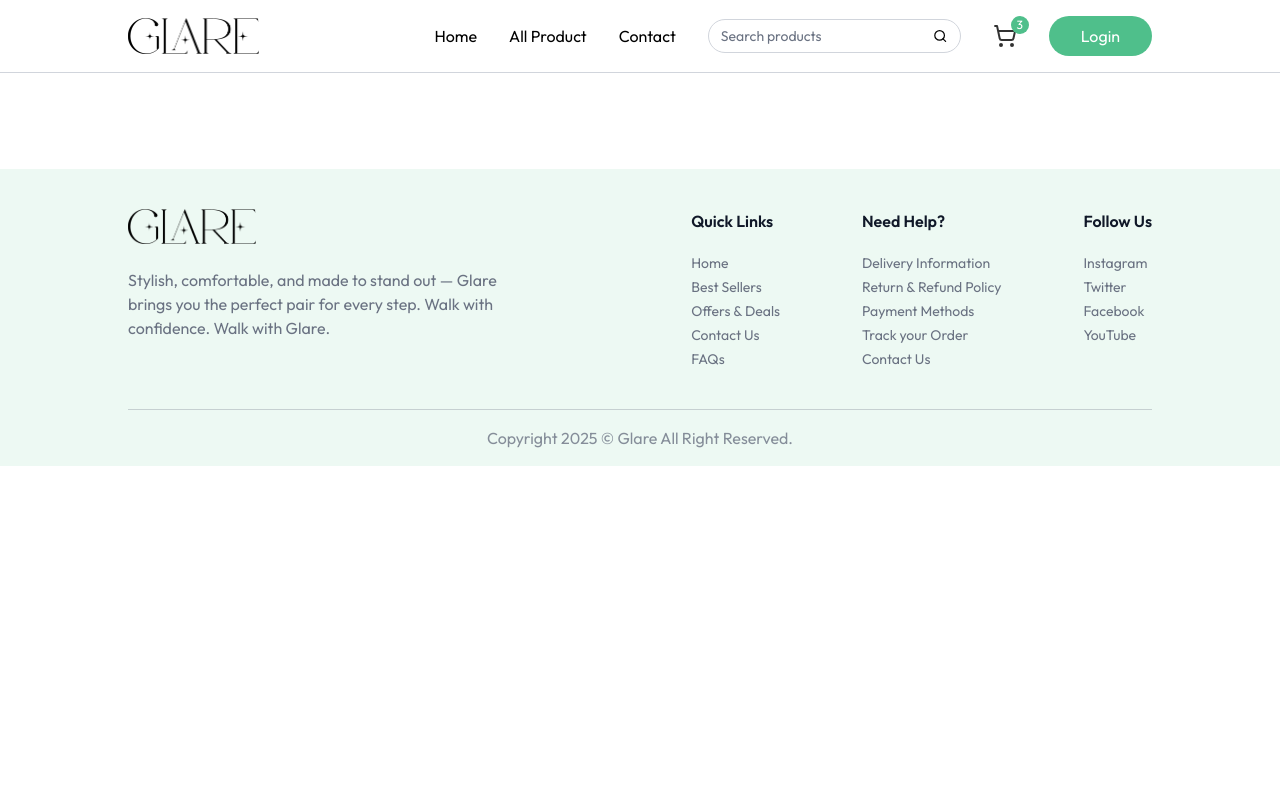
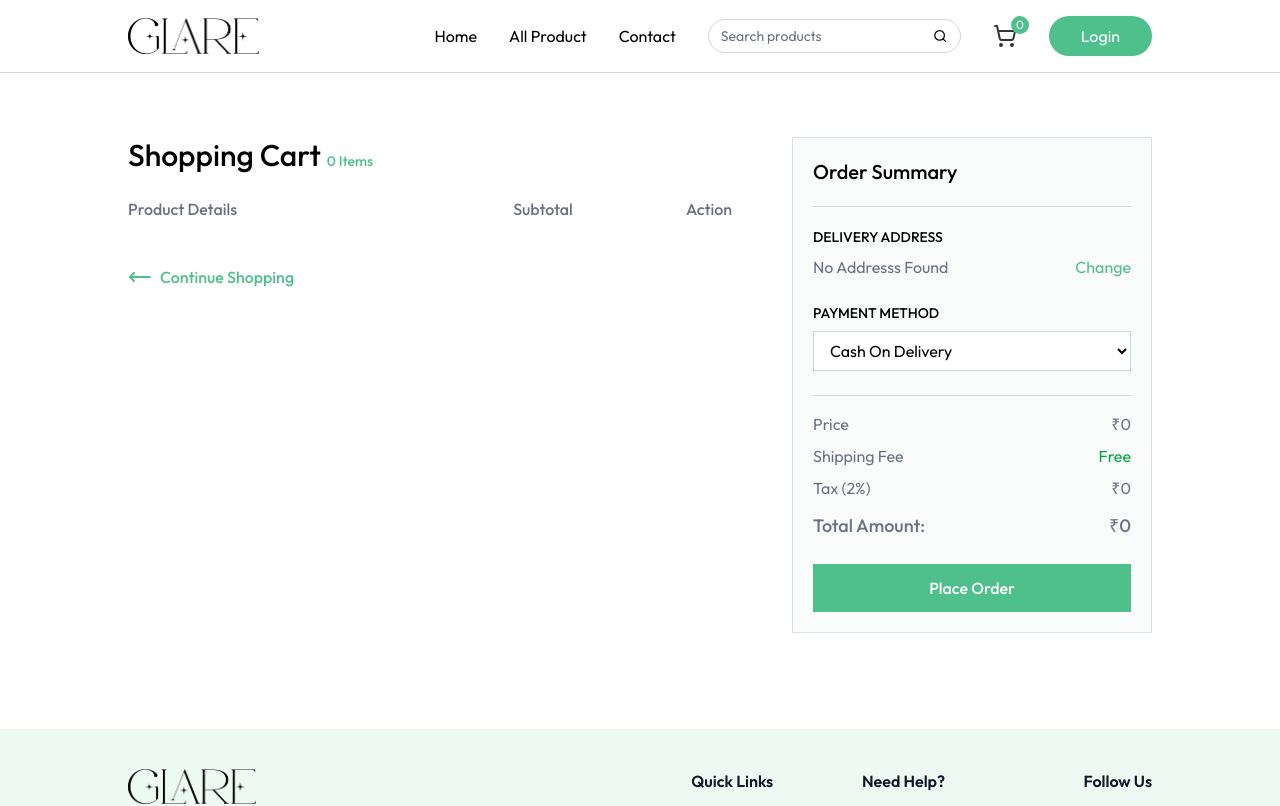
Before and after one commit to SahilRawat8587/Glare, a React (Vite) app in the folder frontend/: page /cart in a window 1280 px wide. Shown: the top 806 px of the page. Built offline with nearby package versions, Linux system fonts and the light colour scheme.

Commit message:
Add Cart page and integrate cart functionality: implement Cart component, add dummy address data, and update context for cart item count

```diff
--- a/frontend/src/App.jsx
+++ b/frontend/src/App.jsx
@@ -9,6 +9,7 @@
 import AllProduct from './pages/AllProducts/AllProduct'
 import ProductCategory from './pages/ProductCategory/ProductCategory'
 import ProductDetails from './pages/ProductDetails/ProductDetails'
+import Cart from './pages/Cart/Cart'
 
 function App() {
 
@@ -29,6 +30,8 @@
           <Route path='/products' element={<AllProduct />} />
           <Route path='/products/:category' element={<ProductCategory />} />
           <Route path='/products/:category/:id' element={<ProductDetails />} />
+          <Route path='/cart' element={<Cart />} />
+
 
         </Routes>
       </div>
--- a/frontend/src/assets/assets.js
+++ b/frontend/src/assets/assets.js
@@ -72,6 +72,41 @@
         path: "ballet-flats",
         image : ballet_flats,
         bgColor: "#E7F2FF",
+    },
+]
+
+export const dummyAddress = [
+    {
+        id: 1,
+        street: "123 Main Street",
+        city: "New York",
+        state: "NY",
+        country: "USA",
+        zipCode: "10001",
+    },
+    {
+        id: 2,
+        street: "456 Elm Street",
+        city: "Los Angeles",
+        state: "CA",
+        country: "USA",
+        zipCode: "90001",
+    },
+    {
+        id: 3,
+        street: "789 Oak Avenue",
+        city: "Chicago",
+        state: "IL",
+        country: "USA",
+        zipCode: "60601",
+    },
+    {
+        id: 4,
+        street: "101 Pine Lane",
+        city: "Houston",
+        state: "TX",
+        country: "USA",
+        zipCode: "77001",
     },
 ]
 
--- a/frontend/src/components/Navbar.jsx
+++ b/frontend/src/components/Navbar.jsx
@@ -7,7 +7,7 @@
 
 const Navbar = () => {
     const [open, setOpen] = React.useState(false)
-    const {user, setuser, setshowUserLogin, navigate, searchQuery, setSearchQuery} = useAppContext();
+    const {user, setuser, setshowUserLogin, navigate, searchQuery, setSearchQuery, getCartCount} = useAppContext();
 
     const logout = async () => {
         setuser(null);
@@ -41,7 +41,7 @@
 
         <div onClick={() => navigate("/cart")} className="relative cursor-pointer">
             <ShoppingCart className='w-6 opacity-80' />
-            <button className="absolute -top-2 -right-3 text-xs text-white bg-primary w-[18px] h-[18px] rounded-full">3</button>
+            <button className="absolute -top-2 -right-3 text-xs text-white bg-primary w-[18px] h-[18px] rounded-full">{getCartCount()}</button>
         </div>
 
         {!user ? (
@@ -61,10 +61,16 @@
         )}
     </div>
 
-    <button onClick={() => open ? setOpen(false) : setOpen(true)} aria-label="Menu" className="sm:hidden">
+    <div className='flex items-center gap-6 sm:hidden'>
+        <div onClick={() => navigate("/cart")} className="relative cursor-pointer">
+            <ShoppingCart className='w-6 opacity-80' />
+            <button className="absolute -top-2 -right-3 text-xs text-white bg-primary w-[18px] h-[18px] rounded-full">{getCartCount()}</button>
+        </div>
+    <button onClick={() => open ? setOpen(false) : setOpen(true)} aria-label="Menu" className="">
         {/* Menu Icon SVG */}
         <AlignJustify />
     </button>
+    </div>
 
     {/* Mobile Menu */}
     { open && (
--- a/frontend/src/context/AppContext.jsx
+++ b/frontend/src/context/AppContext.jsx
@@ -65,17 +65,17 @@
 
     }
 
-    // Cart Item Count Function
+    //Get Cart Item Count Function
     const getCartCount = () => {
-        let totalcount = 0;
+        let totalCount = 0;
         for(const item in cartItems){
-            totalcount += cartItems[item];
+            totalCount += cartItems[item];
         }
-        return totalcount;
+        return totalCount;
     }
 
     //Total Cart Price or Amount
-    const getCartAmout = () => {
+    const getCartAmount = () => {
         let totalAmount = 0;
         for (const items in cartItems){
             let itemInfo = products.find((product)=> product._id === items);
@@ -92,7 +92,9 @@
         featchProducts()
     }, []);
 
-    const value = {navigate, user, setuser, setIsSeller, isSeller, showUserLogin, setshowUserLogin, products, currency, addToCart, updateCartItem, removeFromCart, cartItems, setCartItems, searchQuery, setSearchQuery};
+    const value = {navigate, user, setuser, setIsSeller, isSeller, showUserLogin, setshowUserLogin, products, currency, addToCart, updateCartItem, removeFromCart, cartItems, setCartItems, searchQuery, setSearchQuery,
+        getCartCount, getCartAmount
+    };
 
     return <AppContext.Provider value={value}>
         {children}
--- /dev/null
+++ b/frontend/src/pages/Cart/Cart.jsx
@@ -0,0 +1,144 @@
+import { useEffect, useState } from "react";
+import { useAppContext } from "../../context/AppContext";
+import { CircleX, MoveLeft } from "lucide-react";
+import { dummyAddress } from "../../assets/assets";
+
+const Cart = () => {
+    const [showAddress, setShowAddress] = useState(false)
+    const { products, cartItems, removeFromCart, getCartCount, updateCartItem, navigate, getCartAmount} = useAppContext();
+
+    const [ cartArray, setCartArray ] = useState([]);
+    //have to pass dummy address here
+    const [ addresses, setAddresses ] = useState(dummyAddress);
+
+    const [selectedAddress, setSelectedAddress] = useState(null);
+    const [paymentOption, setPaymentOption] = useState("COD");
+
+    const getCart = ()=> {
+        let tempArray =[]
+        for ( const key in cartItems){
+            const product = products.find((item)=>item._id === key)
+            if (product) { // Ensure product exists
+                product.quantity = cartItems[key];
+                tempArray.push(product);
+            }
+        }
+        setCartArray(tempArray);
+    }
+
+    const placeOrder = async () => {}
+    useEffect(() => {
+        if(products.length > 0 && cartItems){
+            getCart()
+        }
+    },[products, cartItems])
+
+
+
+    return products.length > 0 && cartItems ? (
+        <div className="flex flex-col md:flex-row mt-16">
+            <div className='flex-1 max-w-4xl'>
+                <h1 className="text-3xl font-medium mb-6">
+                    Shopping Cart <span className="text-sm text-primary">{getCartCount()} Items</span>
+                </h1>
+
+                <div className="grid grid-cols-[2fr_1fr_1fr] text-gray-500 text-base font-medium pb-3">
+                    <p className="text-left">Product Details</p>
+                    <p className="text-center">Subtotal</p>
+                    <p className="text-center">Action</p>
+                </div>
+
+                {cartArray.map((product, index) => (
+                    <div key={index} className="grid grid-cols-[2fr_1fr_1fr] text-gray-500 items-center text-sm md:text-base font-medium pt-3">
+                        <div className="flex items-center md:gap-6 gap-3">
+                            <div onClick={()=> {
+                                navigate(`/products/${product.category.toLowerCase()}/${product._id}`); scrollTo(0,0)
+                            }} className="cursor-pointer w-24 h-24 flex items-center justify-center border border-gray-300 rounded">
+                                <img className="max-w-full h-full object-cover" src={product.image[0]} alt={product.name} />
+                            </div>
+                            <div>
+                                <p className="hidden md:block font-semibold">{product.name}</p>
+                                <div className="font-normal text-gray-500/70">
+                                    <p>Size: <span>{product.size || "N/A"}</span></p>
+                                    <div className='flex items-center'>
+                                        <p>Qty:</p>
+                                        <select onChange={e => updateCartItem(product._id, Number(e.target.value))} value={cartItems[product._id]} className='outline-none'>
+                                            {Array(cartItems[product._id]> 9? cartItems[product._id] : 9).fill('').map((_, index) => (
+                                                <option key={index} value={index + 1}>{index + 1}</option>
+                                            ))}
+                                        </select>
+                                    </div>
+                                </div>
+                            </div>
+                        </div>
+                        <p className="text-center">₹{product.offerPrice * product.quantity}</p>
+                        <button onClick={()=> removeFromCart(product._id)} className="cursor-pointer mx-auto">
+                        <CircleX className="inline-block w-6 h-6 text-red-400" />
+                        </button>
+                    </div>)
+                )}
+
+                <button onClick={()=> {navigate("/products"); scrollTo(0,0)}} className="group cursor-pointer flex items-center mt-8 gap-2 text-primary font-medium">
+                <MoveLeft className="group-hover:-translate-x-1 transition"/>
+                    Continue Shopping
+                </button>
+
+            </div>
+
+            <div className="max-w-[360px] w-full bg-gray-100/40 p-5 max-md:mt-16 border border-gray-300/70">
+                <h2 className="text-xl md:text-xl font-medium">Order Summary</h2>
+                <hr className="border-gray-300 my-5" />
+
+                <div className="mb-6">
+                    <p className="text-sm font-medium uppercase">Delivery Address</p>
+                    <div className="relative flex justify-between items-start mt-2">
+                        <p className="text-gray-500">{selectedAddress? `${selectedAddress.street}, ${selectedAddress.city}, ${selectedAddress.state}, ${selectedAddress.country}` : "No Addresss Found"}</p>
+                        <button onClick={() => setShowAddress(!showAddress)} className="text-primary hover:underline cursor-pointer">
+                            Change
+                        </button>
+                        {showAddress && (
+                            <div className="absolute top-12 py-1 bg-white border border-gray-300 text-sm w-full">
+                                {addresses.map((address, index) => (<p onClick={()=>  {setSelectedAddress(address);setShowAddress(false)}} className="text-gray-500 p-2 hover:bg-gray-100">{address.street},{address.city},{address.state}, {address.country}</p>))}
+
+                                <p onClick={() => navigate("/add-address")} className="text-primary text-center cursor-pointer p-2 hover:bg-primary-dull/10">
+                                    Add address
+                                </p>
+
+                            </div>
+                        )}
+                    </div>
+
+                    <p className="text-sm font-medium uppercase mt-6">Payment Method</p>
+
+                    <select onChange={e => setPaymentOption(e.target.value)} className="w-full border border-gray-300 bg-white px-3 py-2 mt-2 outline-none">
+                        <option value="COD">Cash On Delivery</option>
+                        <option value="Online">Online Payment</option>
+                    </select>
+                </div>
+
+                <hr className="border-gray-300" />
+
+                <div className="text-gray-500 mt-4 space-y-2">
+                    <p className="flex justify-between">
+                        <span>Price</span><span>₹{getCartAmount()}</span>
+                    </p>
+                    <p className="flex justify-between">
+                        <span>Shipping Fee</span><span className="text-green-600">Free</span>
+                    </p>
+                    <p className="flex justify-between">
+                        <span>Tax (2%)</span><span>₹{getCartAmount()*2 /100}</span>
+                    </p>
+                    <p className="flex justify-between text-lg font-medium mt-3">
+                        <span>Total Amount:</span><span>₹{getCartAmount() + getCartAmount()*2 /100}</span>
+                    </p>
+                </div>
+
+                <button onClick={placeOrder} className="w-full py-3 mt-6 cursor-pointer bg-primary text-white font-medium hover:bg-primary-dull transition">
+                    {paymentOption === "COD" ? "Place Order" : "Proceed To CheckOut"}
+                </button>
+            </div>
+        </div>
+    ) : null
+}
+
+export default Cart;
```
